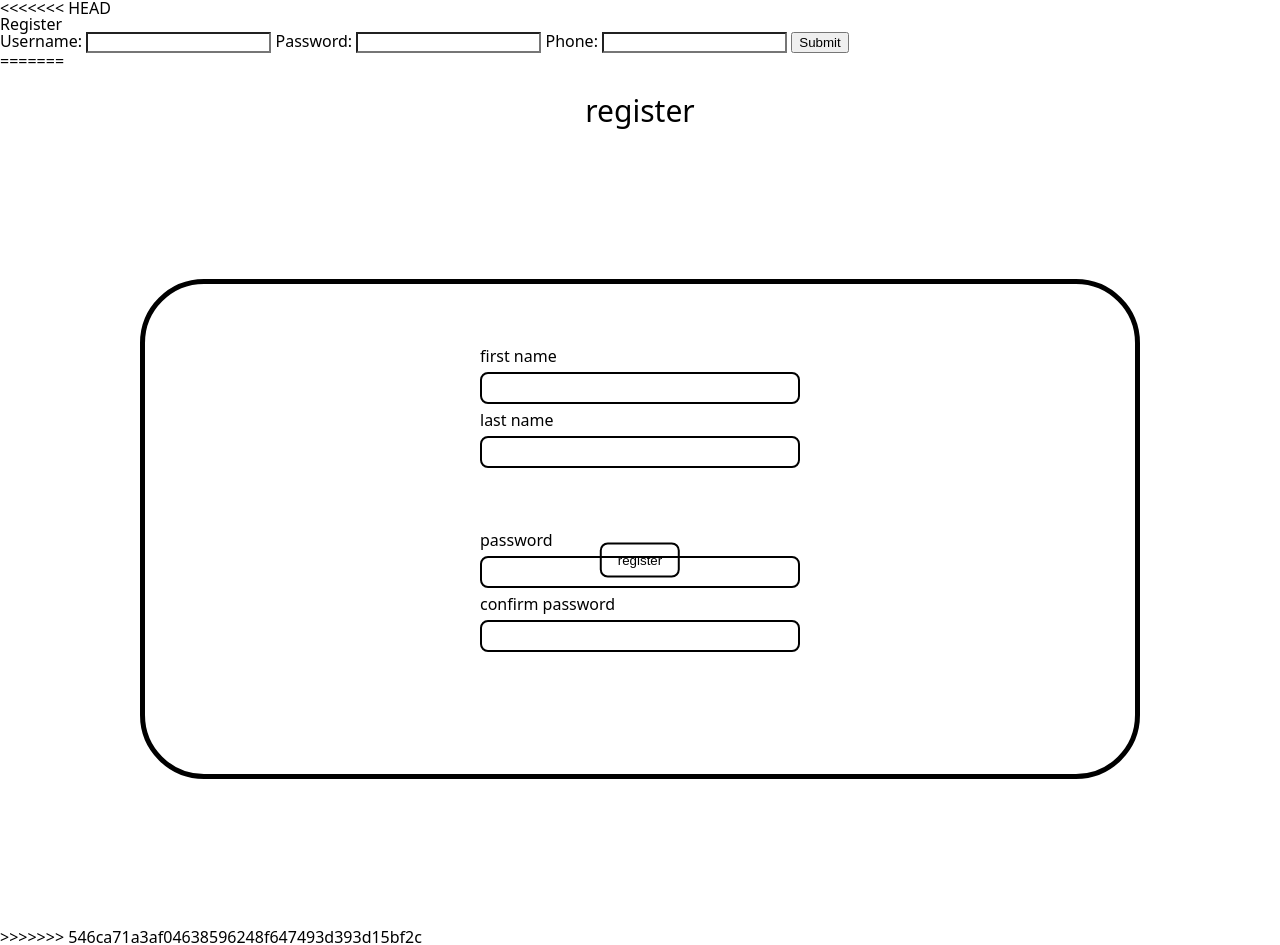
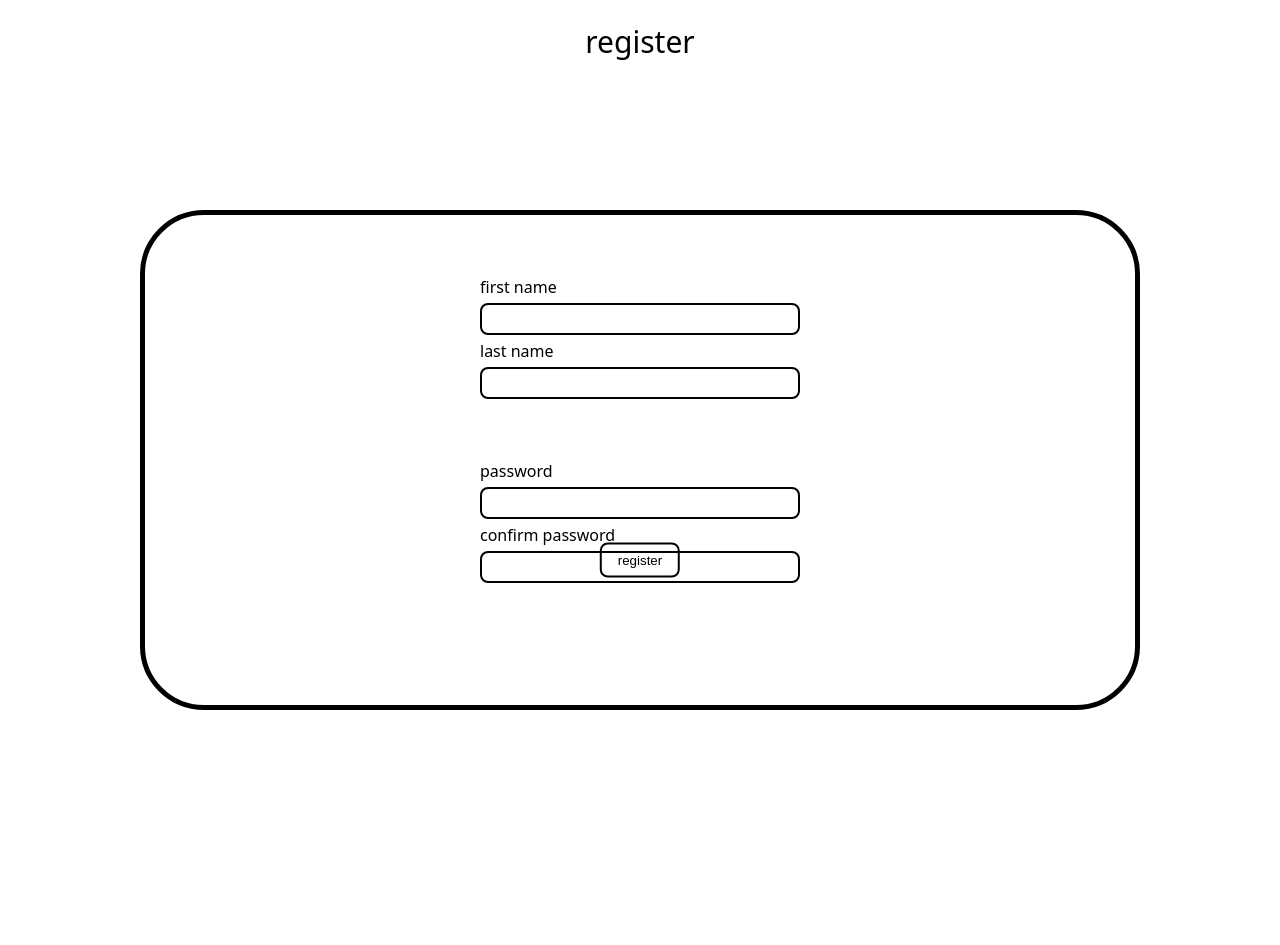
Before and after one commit to BraveVlad/bullet-serve, a website: page public/pages/register.html in a window 1280 px wide. After the commit the page ends 860 px from the top, so only its background shows below. Drawn offline with Linux system fonts and the light colour scheme.

Commit message:
HOTFIX(register): github branch merge bug (ShalevAri)

```diff
--- a/public/pages/register.html
+++ b/public/pages/register.html
@@ -1,38 +1,5 @@
 <!DOCTYPE html>
 <html lang="en">
-<<<<<<< HEAD
-
-<head>
-  <meta charset="UTF-8" />
-  <meta name="viewport" content="width=device-width, initial-scale=1.0" />
-  <title>Register</title>
-  <link rel="stylesheet" href="../styles/reset.css" />
-  <link rel="stylesheet" href="../styles/styles.css" />
-  <link rel="stylesheet" href="../styles/tailwind.css" />
-</head>
-
-<body>
-  <div>
-    <h1>Register</h1>
-  </div>
-
-  <div>
-    <form action="/submit" method="post">
-      <label for="userName">Username:</label>
-      <input type="text" id="userName" name="userName" required />
-
-      <label for="password">Password:</label>
-      <input type="password" id="password" name="password" required />
-
-      <label for="phone">Phone:</label>
-      <input type="text" id="phone" name="phone" required />
-
-      <button type="submit">Submit</button>
-    </form>
-  </div>
-</body>
-
-=======
   <head>
     <meta charset="UTF-8" />
     <meta name="viewport" content="width=device-width, initial-scale=1.0" />
@@ -94,5 +61,4 @@
       </div>
     </form>
   </body>
->>>>>>> 546ca71a3af04638596248f647493d393d15bf2c
 </html>
```
